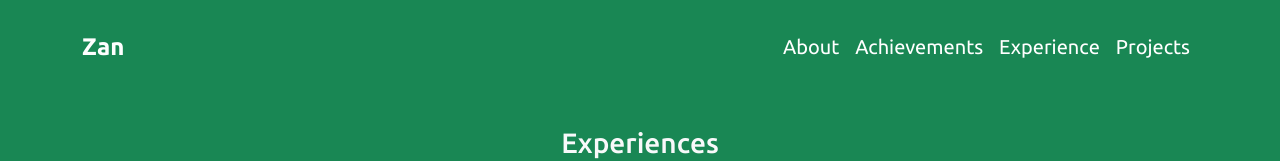
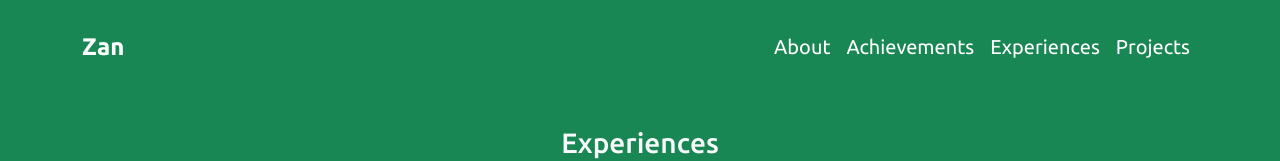
Before and after one commit to fauzanakbarwijaya/MyPortofolio, a Vue app: page /experience in a window 1280 px wide. Shown: the top 161 px of the page. Built offline with nearby package versions, Linux system fonts and the light colour scheme.

Commit message:
revision navbar

```diff
--- a/src/components/Navbar.vue
+++ b/src/components/Navbar.vue
@@ -16,7 +16,7 @@
                         </RouterLink>
                     </li>
                     <li class="nav-item">
-                        <RouterLink to="/experience" class="nav-link text-white hover-underline">Experience</RouterLink>
+                        <RouterLink to="/experience" class="nav-link text-white hover-underline">Experiences</RouterLink>
                     </li>
                     <li class="nav-item">
                         <RouterLink to="/project" class="nav-link text-white hover-underline">Projects</RouterLink>
--- a/src/views/Experience.vue
+++ b/src/views/Experience.vue
@@ -83,7 +83,7 @@
                     <div class="card-body">
                         <p class="text-muted">Jun - Agu 2023</p>
                         <p class="card-text">
-                            had the opportunity to work as a contract frontend website developer for 4 months at <span><a href="https://www.linkedin.com/company/batuloncatan/">Oqury Studio</a></span>
+                            had the opportunity to work as a frontend website developer for 4 months at <span><a href="https://www.linkedin.com/company/batuloncatan/">Oqury Studio</a></span>
                         </p>
                     </div>
                 </div>
```
